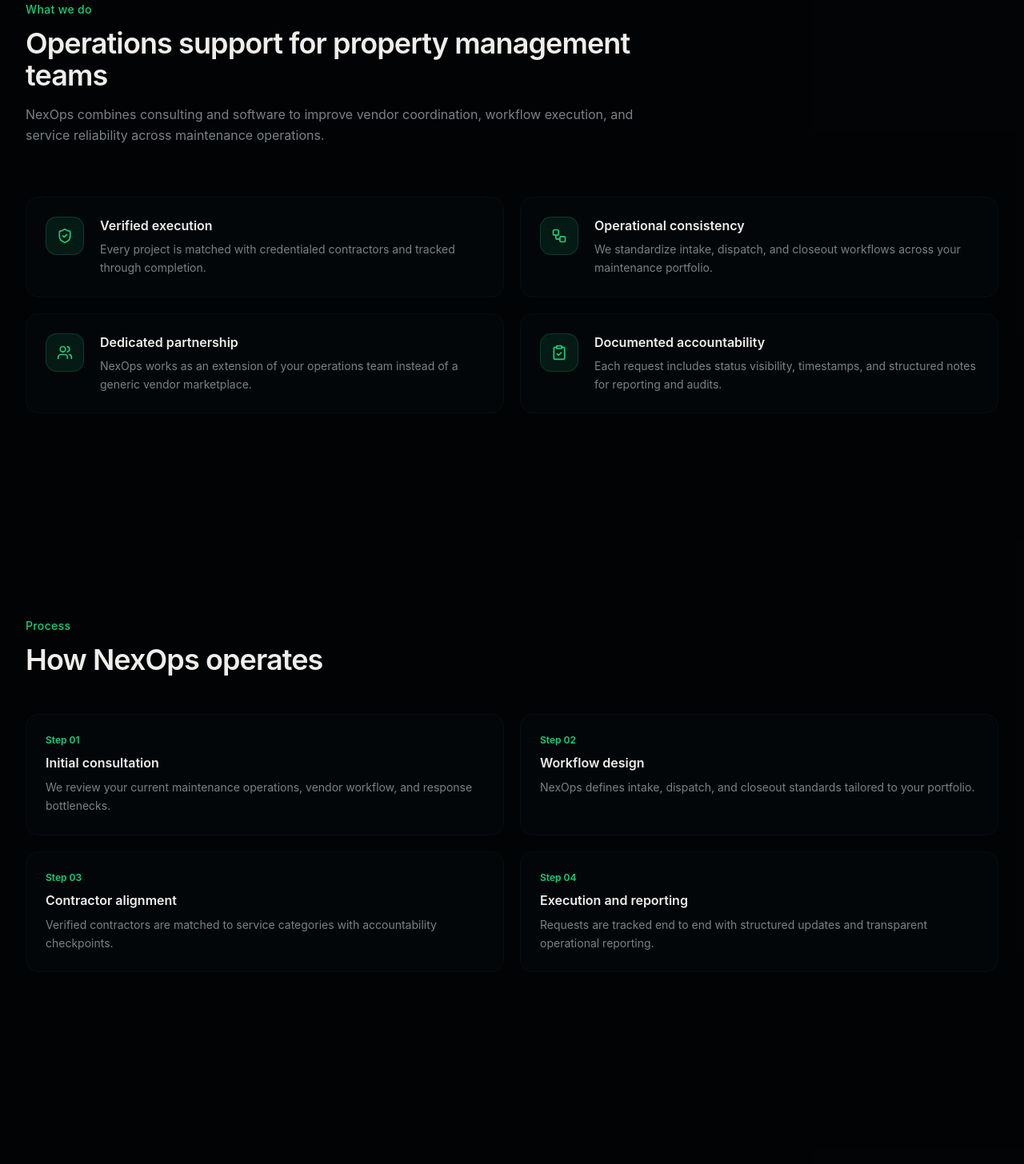
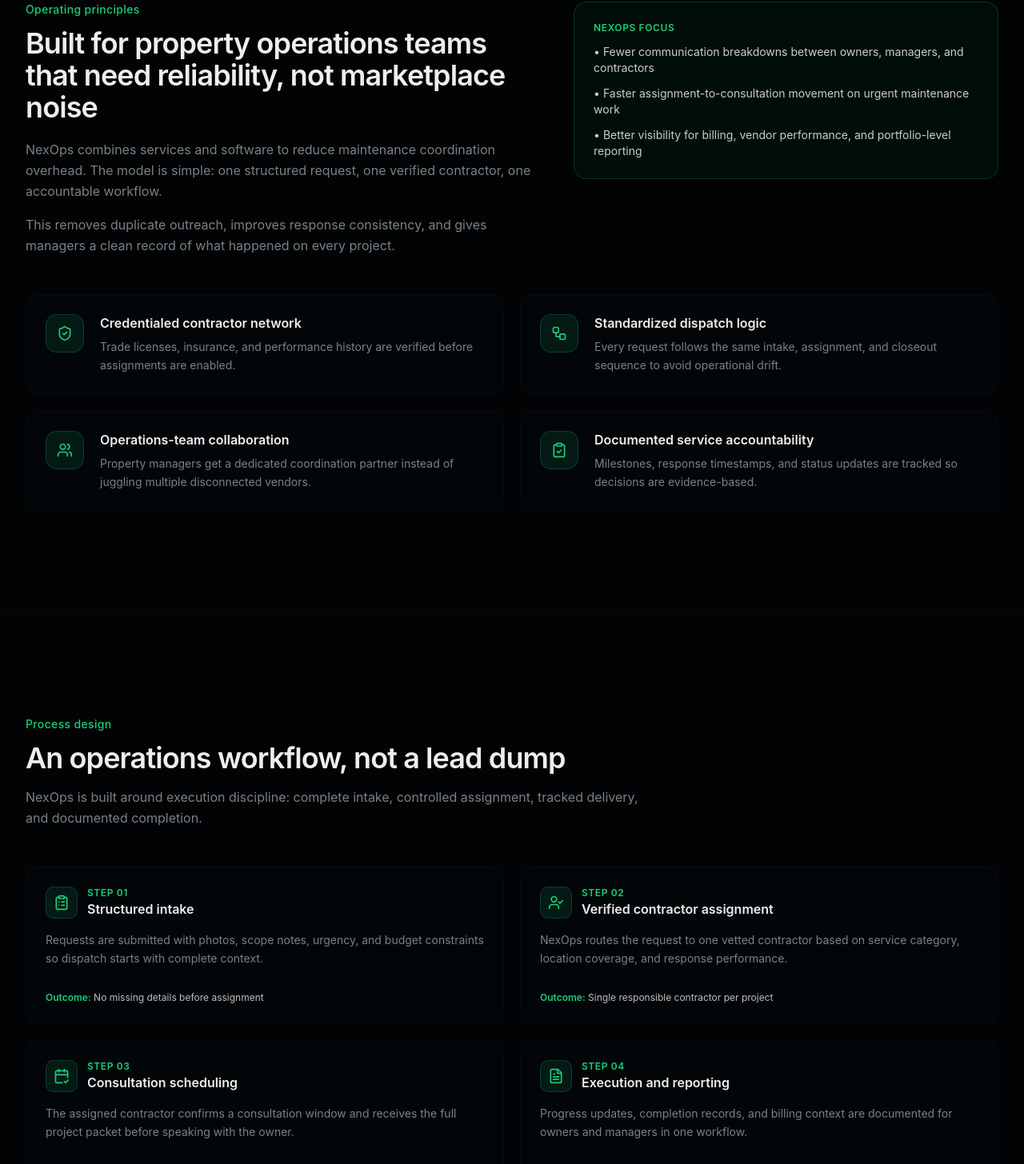
Before and after one commit to bngomez98/nexops, a Next.js app: page / in a window 1280 px wide. Shown: the part 1612-3068 px from the top of the page at 80% size. Built offline with nearby package versions, Linux system fonts and the light colour scheme.

Commit message:
Deliver richer UI/UX redesign across homepage and manager journey

```diff
--- a/components/comparison.tsx
+++ b/components/comparison.tsx
@@ -1,77 +1,60 @@
-"use client"
+import { Check, X } from "lucide-react"
 
-import { useEffect, useRef } from "react"
-import { Check } from "lucide-react"
-
-const features = [
+const comparisonRows = [
   {
-    feature: "Single-contractor assignment",
-    detail: "Each project request is routed to one verified contractor, not broadcast to multiple bidders.",
+    topic: "Lead distribution",
+    old: "Same request sold to multiple contractors.",
+    modern: "One request assigned to one verified contractor.",
   },
   {
-    feature: "Defined scope up front",
-    detail: "Owners submit photos, scope details, and budget expectations before assignment.",
+    topic: "Owner experience",
+    old: "High call volume and inconsistent follow-up.",
+    modern: "Single point of contact with scheduled consultation.",
   },
   {
-    feature: "No unsolicited vendor spam",
-    detail: "Only the assigned contractor receives the request and makes contact.",
+    topic: "Project data quality",
+    old: "Limited context before first call.",
+    modern: "Photos, scope, urgency, and budget submitted up front.",
   },
   {
-    feature: "Verification-first network",
-    detail: "Contractors are credentialed before they can receive projects.",
+    topic: "Operational accountability",
+    old: "Minimal dispatch transparency.",
+    modern: "Tracked assignment, status milestones, and closeout records.",
   },
 ]
 
 export function Comparison() {
-  const sectionRef = useRef<HTMLElement>(null)
-
-  useEffect(() => {
-    const el = sectionRef.current
-    if (!el) return
-
-    const observer = new IntersectionObserver(
-      (entries) => {
-        entries.forEach((entry) => {
-          if (entry.isIntersecting) {
-            entry.target.querySelectorAll(".reveal").forEach((node) => {
-              node.classList.add("in-view")
-            })
-          }
-        })
-      },
-      { threshold: 0.1 }
-    )
-
-    observer.observe(el)
-    return () => observer.disconnect()
-  }, [])
-
   return (
-    <section ref={sectionRef} className="py-24 lg:py-32 relative overflow-hidden">
+    <section className="py-24 lg:py-32 relative overflow-hidden">
       <div className="max-w-7xl mx-auto px-6 lg:px-8">
-        <div className="max-w-2xl mb-12 reveal">
-          <p className="text-primary text-sm font-medium tracking-wide mb-3">How it works for you</p>
-          <h2 className="text-3xl lg:text-4xl font-semibold tracking-tight mb-4">
-            How NexOps differs from traditional lead platforms
-          </h2>
+        <div className="max-w-3xl mb-12">
+          <p className="text-primary text-sm font-medium tracking-wide mb-3">Platform comparison</p>
+          <h2 className="text-3xl lg:text-4xl font-semibold tracking-tight mb-4">Traditional lead platforms vs. NexOps operations model</h2>
           <p className="text-muted-foreground leading-relaxed">
-            Traditional marketplaces often sell the same lead to several contractors. NexOps assigns each
-            project to one verified contractor, with scope and budget context provided before first contact.
+            The difference is not cosmetic. It changes response speed, communication quality, and execution control across your maintenance pipeline.
           </p>
         </div>
 
-        <div className="grid sm:grid-cols-2 gap-4 reveal" style={{ transitionDelay: "100ms" }}>
-          {features.map((item) => (
-            <div key={item.feature} className="flex items-start gap-4 p-5 rounded-xl border border-border/40 bg-card">
-              <div className="flex items-center justify-center w-6 h-6 rounded-full bg-primary/10 border border-primary/20 shrink-0 mt-0.5">
-                <Check className="h-3.5 w-3.5 text-primary" />
+        <div className="rounded-2xl border border-border/40 overflow-hidden bg-card">
+          <div className="grid grid-cols-[1.2fr_1fr_1fr] text-sm">
+            <div className="p-4 border-b border-border/40 font-semibold">Capability</div>
+            <div className="p-4 border-b border-border/40 font-semibold text-muted-foreground">Traditional platforms</div>
+            <div className="p-4 border-b border-border/40 font-semibold text-primary">NexOps</div>
+
+            {comparisonRows.map((row) => (
+              <div key={row.topic} className="contents">
+                <div key={`${row.topic}-topic`} className="p-4 border-b border-border/20 font-medium">{row.topic}</div>
+                <div key={`${row.topic}-old`} className="p-4 border-b border-border/20 text-muted-foreground flex gap-2">
+                  <X className="h-4 w-4 text-red-400 shrink-0 mt-0.5" />
+                  <span>{row.old}</span>
+                </div>
+                <div key={`${row.topic}-modern`} className="p-4 border-b border-border/20 flex gap-2">
+                  <Check className="h-4 w-4 text-primary shrink-0 mt-0.5" />
+                  <span>{row.modern}</span>
+                </div>
               </div>
-              <div>
-                <p className="text-sm font-semibold text-foreground mb-1">{item.feature}</p>
-                <p className="text-sm text-muted-foreground leading-relaxed">{item.detail}</p>
-              </div>
-            </div>
-          ))}
+            ))}
+          </div>
         </div>
       </div>
     </section>
--- a/components/how-it-works.tsx
+++ b/components/how-it-works.tsx
@@ -1,41 +1,71 @@
+import { ClipboardList, UserCheck, CalendarCheck2, FileText } from "lucide-react"
+
 const steps = [
   {
     number: "01",
-    title: "Initial consultation",
-    detail: "We review your current maintenance operations, vendor workflow, and response bottlenecks.",
+    title: "Structured intake",
+    detail:
+      "Requests are submitted with photos, scope notes, urgency, and budget constraints so dispatch starts with complete context.",
+    icon: ClipboardList,
+    outcome: "No missing details before assignment",
   },
   {
     number: "02",
-    title: "Workflow design",
-    detail: "NexOps defines intake, dispatch, and closeout standards tailored to your portfolio.",
+    title: "Verified contractor assignment",
+    detail:
+      "NexOps routes the request to one vetted contractor based on service category, location coverage, and response performance.",
+    icon: UserCheck,
+    outcome: "Single responsible contractor per project",
   },
   {
     number: "03",
-    title: "Contractor alignment",
-    detail: "Verified contractors are matched to service categories with accountability checkpoints.",
+    title: "Consultation scheduling",
+    detail:
+      "The assigned contractor confirms a consultation window and receives the full project packet before speaking with the owner.",
+    icon: CalendarCheck2,
+    outcome: "Faster first-touch and cleaner handoff",
   },
   {
     number: "04",
     title: "Execution and reporting",
-    detail: "Requests are tracked end to end with structured updates and transparent operational reporting.",
+    detail:
+      "Progress updates, completion records, and billing context are documented for owners and managers in one workflow.",
+    icon: FileText,
+    outcome: "Transparent closeout and audit trail",
   },
 ]
 
 export function HowItWorks() {
   return (
-    <section id="how-it-works" className="py-24 lg:py-32 bg-card/30">
+    <section id="how-it-works" className="py-24 lg:py-32 bg-card/30 border-y border-border/40">
       <div className="max-w-7xl mx-auto px-6 lg:px-8">
-        <div className="max-w-2xl mb-12">
-          <p className="text-primary text-sm font-medium tracking-wide mb-3">Process</p>
-          <h2 className="text-3xl lg:text-4xl font-semibold tracking-tight mb-4">How NexOps operates</h2>
+        <div className="max-w-3xl mb-12">
+          <p className="text-primary text-sm font-medium tracking-wide mb-3">Process design</p>
+          <h2 className="text-3xl lg:text-4xl font-semibold tracking-tight mb-4">An operations workflow, not a lead dump</h2>
+          <p className="text-muted-foreground leading-relaxed">
+            NexOps is built around execution discipline: complete intake, controlled assignment, tracked delivery, and documented completion.
+          </p>
         </div>
-        <div className="grid md:grid-cols-2 gap-5">
+
+        <div className="grid lg:grid-cols-2 gap-5">
           {steps.map((step) => (
-            <div key={step.number} className="rounded-2xl border border-border/40 bg-card p-6">
-              <p className="text-xs font-semibold text-primary mb-2">Step {step.number}</p>
-              <h3 className="text-base font-semibold mb-2">{step.title}</h3>
-              <p className="text-sm text-muted-foreground leading-relaxed">{step.detail}</p>
-            </div>
+            <article key={step.number} className="rounded-2xl border border-border/40 bg-card p-6">
+              <div className="flex items-start justify-between gap-4 mb-4">
+                <div className="flex items-center gap-3">
+                  <div className="w-10 h-10 rounded-lg bg-primary/10 border border-primary/20 flex items-center justify-center">
+                    <step.icon className="h-5 w-5 text-primary" />
+                  </div>
+                  <div>
+                    <p className="text-xs font-semibold text-primary uppercase tracking-wider">Step {step.number}</p>
+                    <h3 className="text-base font-semibold">{step.title}</h3>
+                  </div>
+                </div>
+              </div>
+              <p className="text-sm text-muted-foreground leading-relaxed mb-4">{step.detail}</p>
+              <p className="text-xs text-foreground/80 border-t border-border/40 pt-3">
+                <span className="font-semibold text-primary">Outcome:</span> {step.outcome}
+              </p>
+            </article>
           ))}
         </div>
       </div>
--- a/components/mission-values.tsx
+++ b/components/mission-values.tsx
@@ -1,74 +1,61 @@
-"use client"
-
-import { useEffect, useRef } from "react"
 import { ShieldCheck, Workflow, Users, ClipboardCheck } from "lucide-react"
 
 const values = [
   {
     icon: ShieldCheck,
-    title: "Verified execution",
-    body: "Every project is matched with credentialed contractors and tracked through completion.",
+    title: "Credentialed contractor network",
+    body: "Trade licenses, insurance, and performance history are verified before assignments are enabled.",
   },
   {
     icon: Workflow,
-    title: "Operational consistency",
-    body: "We standardize intake, dispatch, and closeout workflows across your maintenance portfolio.",
+    title: "Standardized dispatch logic",
+    body: "Every request follows the same intake, assignment, and closeout sequence to avoid operational drift.",
   },
   {
     icon: Users,
-    title: "Dedicated partnership",
-    body: "NexOps works as an extension of your operations team instead of a generic vendor marketplace.",
+    title: "Operations-team collaboration",
+    body: "Property managers get a dedicated coordination partner instead of juggling multiple disconnected vendors.",
   },
   {
     icon: ClipboardCheck,
-    title: "Documented accountability",
-    body: "Each request includes status visibility, timestamps, and structured notes for reporting and audits.",
+    title: "Documented service accountability",
+    body: "Milestones, response timestamps, and status updates are tracked so decisions are evidence-based.",
   },
 ]
 
 export function MissionValues() {
-  const sectionRef = useRef<HTMLElement>(null)
+  return (
+    <section className="py-24 lg:py-32">
+      <div className="max-w-7xl mx-auto px-6 lg:px-8">
+        <div className="grid lg:grid-cols-[1.2fr_1fr] gap-12 items-start mb-12">
+          <div>
+            <p className="text-primary text-sm font-medium tracking-wide mb-3">Operating principles</p>
+            <h2 className="text-3xl lg:text-4xl font-semibold tracking-tight mb-5">
+              Built for property operations teams that need reliability, not marketplace noise
+            </h2>
+            <p className="text-muted-foreground leading-relaxed mb-4">
+              NexOps combines services and software to reduce maintenance coordination overhead. The model is simple:
+              one structured request, one verified contractor, one accountable workflow.
+            </p>
+            <p className="text-muted-foreground leading-relaxed">
+              This removes duplicate outreach, improves response consistency, and gives managers a clean record of what
+              happened on every project.
+            </p>
+          </div>
 
-  useEffect(() => {
-    const el = sectionRef.current
-    if (!el) return
-
-    const observer = new IntersectionObserver(
-      (entries) => {
-        entries.forEach((entry) => {
-          if (entry.isIntersecting) {
-            entry.target.querySelectorAll(".reveal").forEach((node) => node.classList.add("in-view"))
-          }
-        })
-      },
-      { threshold: 0.1 }
-    )
-
-    observer.observe(el)
-    return () => observer.disconnect()
-  }, [])
-
-  return (
-    <section ref={sectionRef} className="py-24 lg:py-32 bg-card/30">
-      <div className="max-w-7xl mx-auto px-6 lg:px-8">
-        <div className="max-w-3xl mb-16 reveal">
-          <p className="text-primary text-sm font-medium tracking-wide mb-3">What we do</p>
-          <h2 className="text-3xl lg:text-4xl font-semibold tracking-tight mb-4">
-            Operations support for property management teams
-          </h2>
-          <p className="text-muted-foreground leading-relaxed">
-            NexOps combines consulting and software to improve vendor coordination, workflow execution,
-            and service reliability across maintenance operations.
-          </p>
+          <div className="rounded-2xl border border-primary/20 bg-primary/5 p-6">
+            <p className="text-xs uppercase tracking-wider text-primary font-semibold mb-3">NexOps focus</p>
+            <ul className="space-y-3 text-sm text-foreground/85">
+              <li>• Fewer communication breakdowns between owners, managers, and contractors</li>
+              <li>• Faster assignment-to-consultation movement on urgent maintenance work</li>
+              <li>• Better visibility for billing, vendor performance, and portfolio-level reporting</li>
+            </ul>
+          </div>
         </div>
 
         <div className="grid sm:grid-cols-2 gap-5">
-          {values.map((v, i) => (
-            <div
-              key={v.title}
-              className="reveal group flex gap-5 p-6 rounded-2xl bg-card border border-border/40"
-              style={{ transitionDelay: `${(i + 1) * 80}ms` }}
-            >
+          {values.map((v) => (
+            <div key={v.title} className="group flex gap-5 p-6 rounded-2xl bg-card border border-border/40 hover:border-primary/30 transition-colors">
               <div className="flex items-center justify-center w-12 h-12 rounded-xl bg-primary/10 border border-primary/20 shrink-0">
                 <v.icon className="h-5 w-5 text-primary" />
               </div>
--- a/components/submit-cta.tsx
+++ b/components/submit-cta.tsx
@@ -1,63 +1,59 @@
-"use client"
+import Link from "next/link"
+import { ArrowRight, CheckCircle, Shield, ClipboardList, UserCheck, CalendarClock } from "lucide-react"
 
-import Link from "next/link"
-import { ArrowRight, CheckCircle, Shield } from "lucide-react"
+const steps = [
+  { icon: ClipboardList, title: "Submit request", text: "Upload details, scope, and budget requirements." },
+  { icon: UserCheck, title: "Verified match", text: "A qualified contractor is assigned to your project." },
+  { icon: CalendarClock, title: "Consult scheduled", text: "Consultation is confirmed inside your selected window." },
+]
 
 export function SubmitCTA() {
   return (
     <section className="py-24 lg:py-32">
       <div className="max-w-7xl mx-auto px-6 lg:px-8">
         <div className="relative overflow-hidden rounded-3xl border border-border/40 bg-card">
-          <div className="relative p-10 lg:p-16">
-            <div className="grid lg:grid-cols-2 gap-12 items-center">
+          <div className="p-10 lg:p-14">
+            <div className="grid lg:grid-cols-2 gap-12 items-start">
               <div>
                 <div className="inline-flex items-center gap-2 px-3 py-1.5 rounded-full border border-primary/30 bg-primary/5 mb-6">
-                  <span className="text-primary text-xs font-medium">Free for property owners</span>
+                  <span className="text-primary text-xs font-medium">Property owner onboarding</span>
                 </div>
-
                 <h2 className="text-3xl lg:text-4xl font-semibold tracking-tight mb-4">
-                  Submit your project once.
+                  Start with one submission.
                   <br />
-                  <span className="gradient-text">Get one verified contractor match.</span>
+                  <span className="gradient-text">Run the project through one accountable workflow.</span>
                 </h2>
-                <p className="text-muted-foreground leading-relaxed mb-8">
-                  Upload your scope, documentation, and budget expectations. NexOps routes your request to
-                  a single credentialed contractor who confirms consultation availability.
+                <p className="text-muted-foreground leading-relaxed mb-8 max-w-xl">
+                  NexOps coordinates assignment and scheduling with verified contractors so owners and managers avoid fragmented, multi-vendor outreach.
                 </p>
-
-                <div className="flex flex-col sm:flex-row items-start gap-3">
-                  <Link
-                    href="/dashboard/homeowner/new"
-                    className="inline-flex items-center gap-2 px-7 py-3.5 text-sm font-semibold bg-primary text-primary-foreground rounded-xl"
-                  >
+                <div className="flex flex-col sm:flex-row items-start gap-3 mb-6">
+                  <Link href="/dashboard/homeowner/new" className="inline-flex items-center gap-2 px-7 py-3.5 text-sm font-semibold bg-primary text-primary-foreground rounded-xl">
                     Start Your Project
                     <ArrowRight className="h-4 w-4" />
                   </Link>
-                  <div className="flex items-center gap-4 text-sm text-muted-foreground self-center">
-                    <span className="flex items-center gap-1.5">
-                      <CheckCircle className="h-3.5 w-3.5 text-primary" /> No obligation
-                    </span>
-                    <span className="flex items-center gap-1.5">
-                      <Shield className="h-3.5 w-3.5 text-primary" /> Verified contractors only
-                    </span>
-                  </div>
+                  <Link href="/contact" className="inline-flex items-center gap-2 px-6 py-3.5 text-sm font-medium border border-border/40 rounded-xl">
+                    Talk to Operations Team
+                  </Link>
+                </div>
+                <div className="flex flex-wrap items-center gap-4 text-sm text-muted-foreground">
+                  <span className="flex items-center gap-1.5"><CheckCircle className="h-3.5 w-3.5 text-primary" /> Free submission</span>
+                  <span className="flex items-center gap-1.5"><Shield className="h-3.5 w-3.5 text-primary" /> Verified contractors</span>
                 </div>
               </div>
 
-              <div className="hidden lg:block">
-                <p className="text-xs text-muted-foreground uppercase tracking-wider mb-5">What happens next</p>
-                <ol className="space-y-3">
-                  {[
-                    "Scope and budget are reviewed.",
-                    "A qualified contractor is assigned.",
-                    "Consultation is confirmed.",
-                    "Project status is tracked to completion.",
-                  ].map((step) => (
-                    <li key={step} className="p-3 rounded-xl bg-secondary/30 border border-border/30 text-sm">
-                      {step}
-                    </li>
-                  ))}
-                </ol>
+              <div className="space-y-3">
+                {steps.map((step, i) => (
+                  <div key={step.title} className="p-4 rounded-xl bg-secondary/30 border border-border/30 flex items-start gap-3">
+                    <div className="w-8 h-8 rounded-md bg-primary/10 border border-primary/20 flex items-center justify-center shrink-0">
+                      <step.icon className="h-4 w-4 text-primary" />
+                    </div>
+                    <div>
+                      <p className="text-xs font-semibold text-primary uppercase tracking-wider mb-1">Step {i + 1}</p>
+                      <p className="text-sm font-semibold">{step.title}</p>
+                      <p className="text-xs text-muted-foreground mt-1">{step.text}</p>
+                    </div>
+                  </div>
+                ))}
               </div>
             </div>
           </div>
```
Also changed, not shown: app/property-managers/page.tsx (+58 -39 lines), components/contractor-cta.tsx (+31 -8 lines), components/faq.tsx (+36 -16 lines), components/testimonials.tsx (+32 -18 lines).
